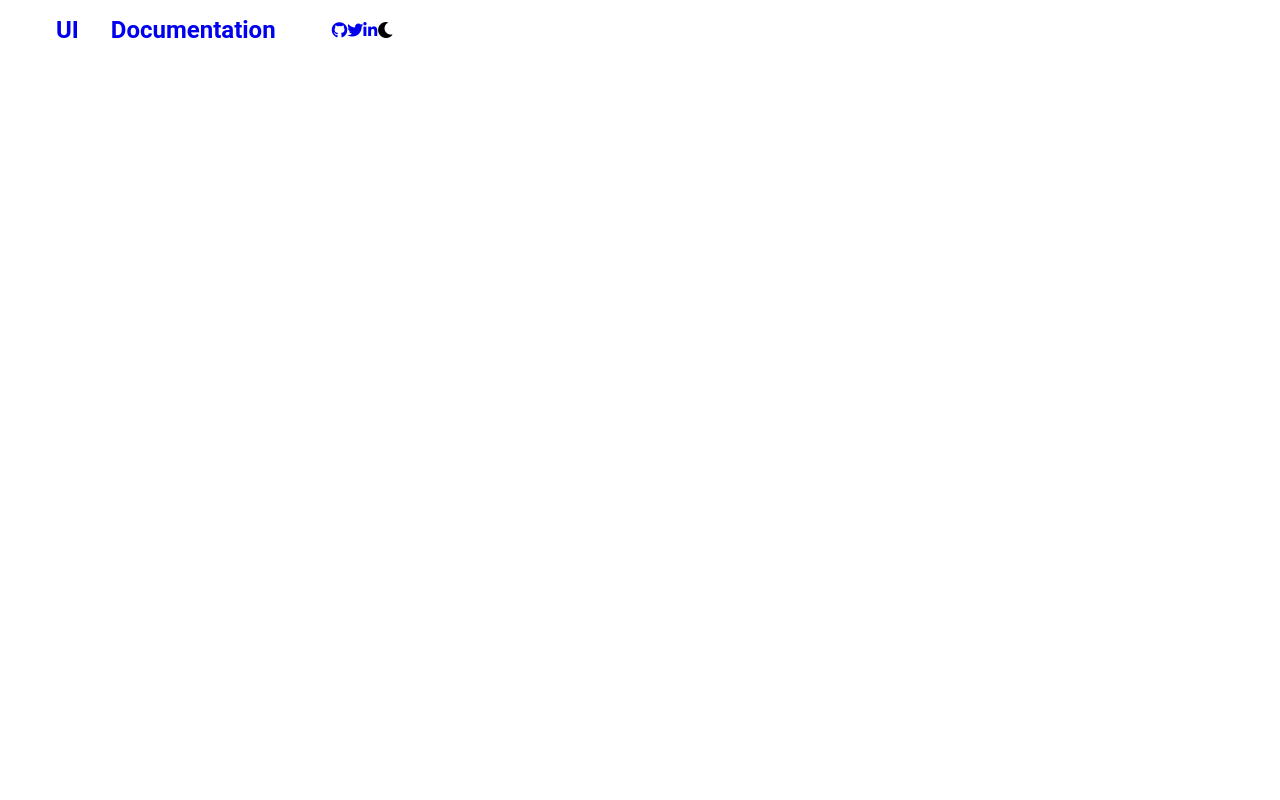
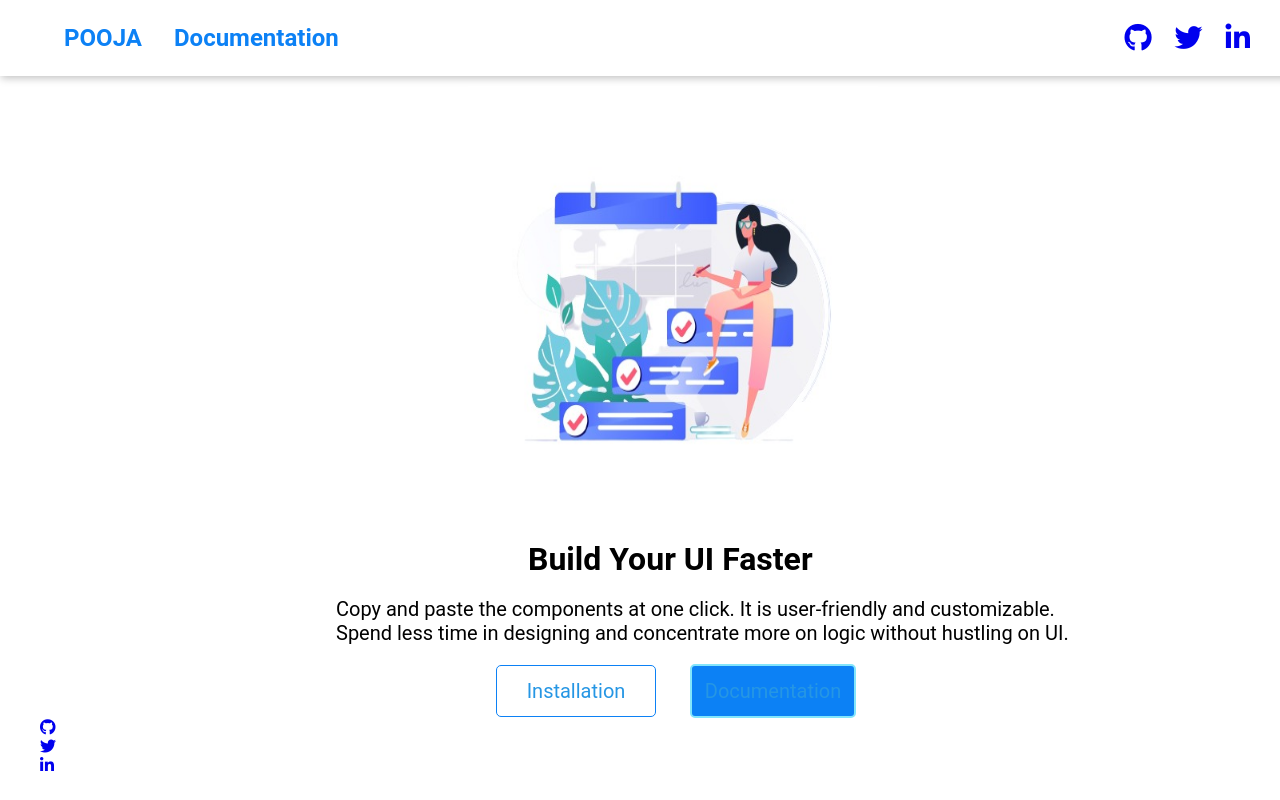
Before and after one commit to PoojaMaykoti/Component-Library, a plain HTML site: page index.html in a window 1280 px wide. Drawn offline with Linux system fonts and the light colour scheme; a web font is replaced by a local one.

Commit message:
added some navigation and body style

```diff
--- a/index.html
+++ b/index.html
@@ -36,7 +36,7 @@
 <div class="navbar-links-container">
 
   <ul>
-    <li class="navbar-links"> <a class="nav-link" href="#"> UI  </a>  </li>
+    <li  class="navbar-links"> <a class="nav-link" href="#"> POOJA </a>  </li>
 
     <li class="navbar-links"> <a class="nav-link" href="#">  Documentation </a>  </li>
 
@@ -77,13 +77,13 @@
                        </a>
                    </li>
 
-     <li class="list-inline-item">
+     <!-- <li class="list-inline-item">
                     <span class="nav-icon-link link-no-style">
                             <span class="nav-icon">
                                   <i class="fas fa-moon" id="toggle-theme"></i>
                               </span>
                             </span>
-                    </li>
+                    </li> -->
 
 
 
@@ -98,11 +98,69 @@
 
 
 
+<div class="img-ui">
+   <img style="
+
+   		height:450px;
+   		width:450px;
+      margin-left: 28rem;
+      border-radius:20px;
+
+   "
+   src="ui2.jpg">
+
+</div>
+
+<h2 class="heading"> Build Your UI Faster</h2>
+
+<br>
+<p class="content">Copy and paste the components at one click. It is user-friendly and customizable.<br>
+   Spend less time in designing and concentrate more on logic without hustling on UI.<p>
 
 
 
 
+<div class="active-container">
 
+ <button class="active"> <a href="#" >Installation </a> </button>
+
+  <button class="active1"> <a href="#" >Documentation </a></button>
+
+</div>
+
+
+<div>
+
+  <ul class="nav-icons list-style-none nav-section-item-width50pc">
+     <li class="list-inline-item">
+
+
+       <a href="https://github.com/" class="nav-icon-link link-no-style">
+          <span class="nav-icon">
+             <i class="fab fa-github" aria-hidden="true"></i>
+                         </span>
+                     </a>
+
+     </li>
+
+     <li class="list-inline-item">
+                         <a href="https://twitter.com/PMaykoti" class="nav-icon-link link-no-style">
+                             <span class="nav-icon">
+                                 <i class="fab fa-twitter"></i>
+                             </span>
+                         </a>
+        </li>
+
+        <li class="list-inline-item">
+                         <a href="https://www.linkedin.com/in/pooja-maykoti-653848226/" class="nav-icon-link link-no-style">
+                             <span class="nav-icon">
+                                 <i class="fab fa-linkedin-in"></i>
+                             </span>
+                         </a>
+                     </li>
+                   </ul>
+
+</div>
 
 
 
--- a/nav.css
+++ b/nav.css
@@ -2,33 +2,48 @@
 * {
 	margin: 0;
 	font-family: 'Roboto', sans-serif;
-
+	 /* background-color:#FBF7F8  ; */
+      /* background-color: #C9DAFA */
 }
 
 .navbar
 {
   display: flex;
-  /* justify-content: space-around; */
+  flex-wrap: wrap;
+
   align-items: center;
   width: 100%;
-
+  padding: 8px;
  font-weight: 700;
+ box-shadow: 1px 2px 8px hsla(0deg, 0%, 0%, 0.25);
 }
 
 .navbar-links-container
 {
-  font-size: 1.5rem;
+  font-size: 1.7rem;
+
 }
 
 
-.nav-link{
+
+.nav-link
+{
   text-decoration: none;
+	color:#0C81F5;
 }
 
-.navbar-links-container ul {
+.navbar-links-container ul
+
+{
   display: flex;
-  justify-content: space-between;
+
+
 }
+
+
+
+
+
 .navbar-links-container ul li a
 {
   display: block;
@@ -38,28 +53,97 @@
 
 .navbar-links-container ul li a:hover
 {
-
-  background-color:  #D4EFDF;
+  color:  #F4357B;
+}
 
 
-
-}
 li
 {
   list-style: none;
 }
 
 
-.nav-section ul
+.nav-section
 {
-  display:flex;
-	justify-content: space-between;
+  margin-left: auto;
+font-size: 28px;
+margin-right: 30px;
+
+}
+
+.nav-section li
+{
+ display: inline-block;
+}
+
+
+.nav-section li a{
+	padding: 8px;
+	color:
+}
+
+.nav-section ul li a:hover
+{
+
+  color:  #F4357B ;
+}
+
+.img-ui
+{
+
+	margin-top: 10px;
+
+}
+
+.heading
+{
+	margin-left: 33rem;
+	font-size: 32px;
+}
+
+.content
+{
+		margin-left: 21rem;
+		font-size: 20px;
+}
+
+
+.active-container a
+{
+	text-decoration: none;
+	font-size: 20px;
+ 	color: #2596E4;
+}
+
+
+
+.active
+{
+	margin-left: 31rem;
+	padding: 0.8rem;
+	margin-top: 20px;
+	width: 160px;
+	border-radius: 5px;
+	border-style: none;
+	border:1px solid #0C81F5;
+	background-color: white;
+
+
+}
+.active1
+{
+
+	padding: 0.8rem;
+	margin-left: 30px;
+	border-radius: 5px;
+	border-style: none;
+	background-color:#0C81F5;
+	border:2px solid #83E5FB;
 
 
 }
 
-.list-inline-item
+.footer
 {
-	align-items: flex-end;
-
+	border:1px solid black;
 }
```
Also changed, not shown: ui2.jpg (added).
